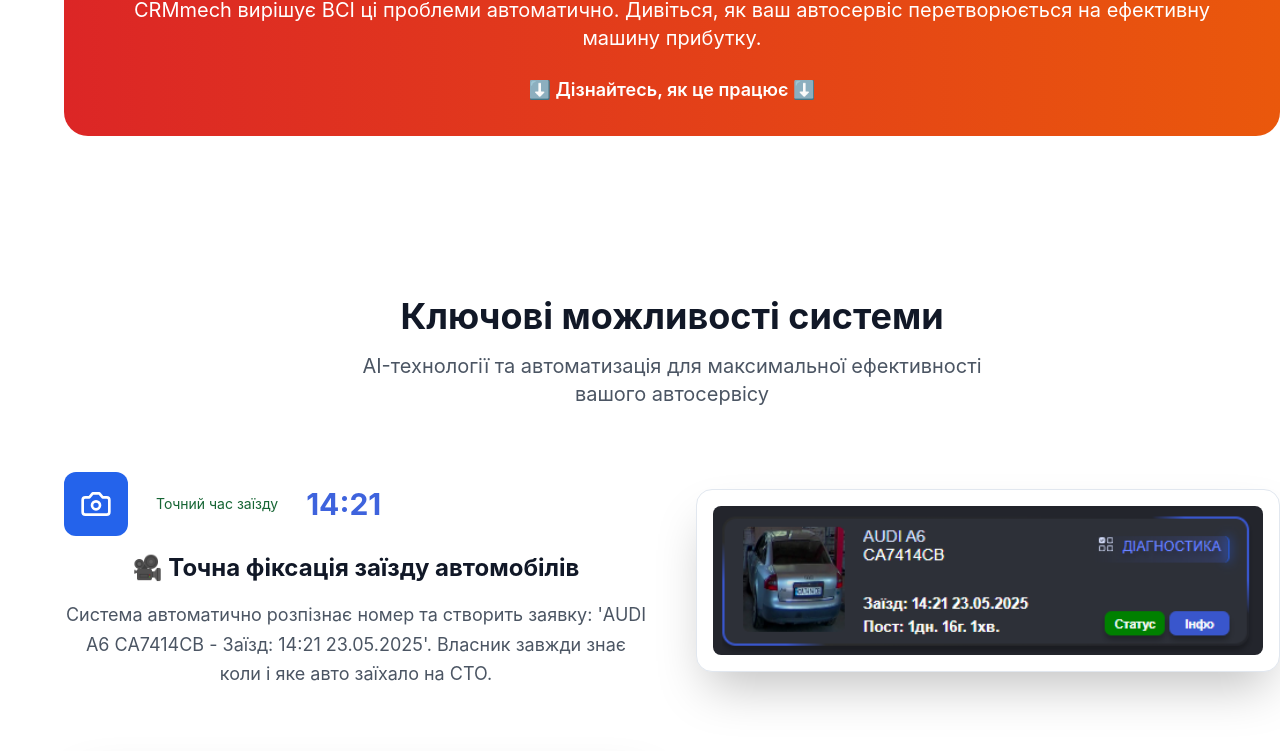
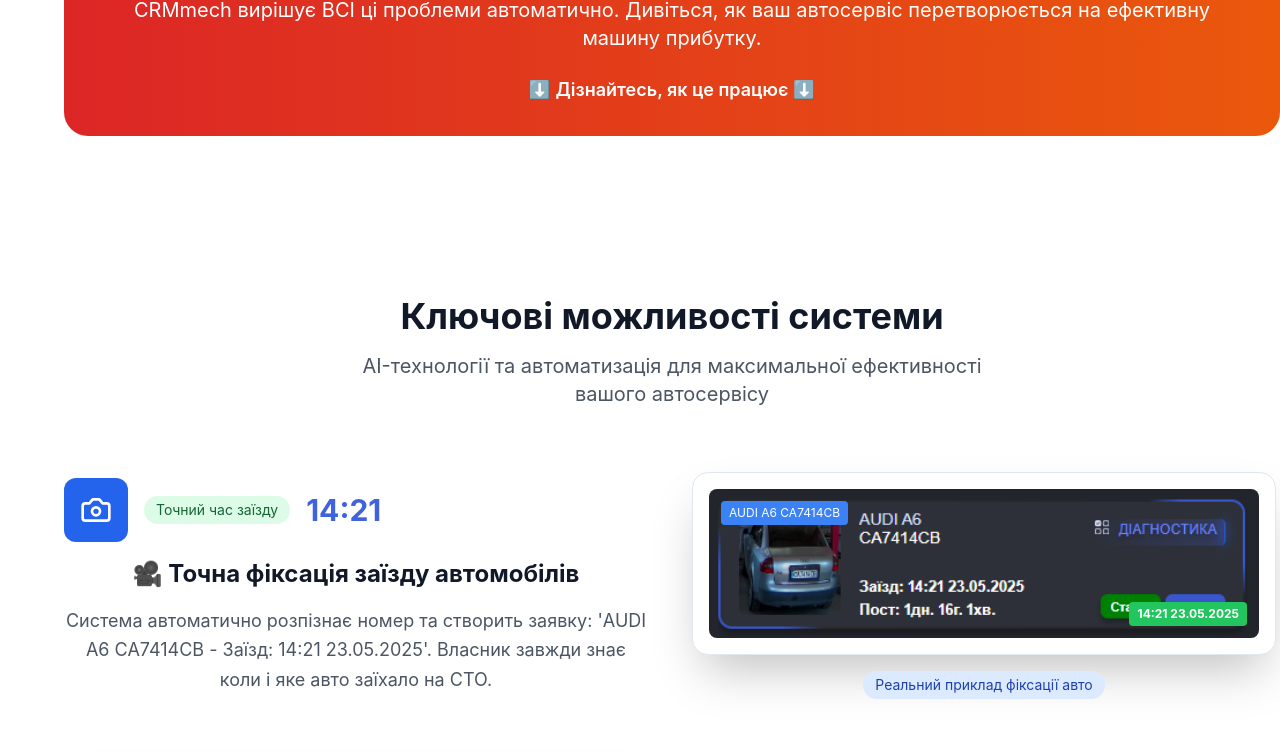
Before and after one commit to ExpanseCode/CRMMech, a React (Vite) app: page / in a window 1280 px wide. Shown: the part 1989-2740 px from the top of the page. Built offline with nearby package versions, Linux system fonts and the light colour scheme.

Commit message:
animations and header edits

```diff
--- a/src/components/Landing/FeaturesSection/FeaturesSection.jsx
+++ b/src/components/Landing/FeaturesSection/FeaturesSection.jsx
@@ -1,21 +1,76 @@
 import css from './FeaturesSection.module.css';
 import ListOfExtraFeatures from './ListOfExtraFeatures/ListOfExtraFeatures.jsx';
 import ListOfMainFeatures from './ListOfMainFeatures/ListOfMainFeatures.jsx';
+import { motion } from 'framer-motion';
+import { useState } from 'react';
+import { X } from 'lucide-react';
 
 export default function FeaturesSection() {
+  const [lightboxImage, setLightboxImage] = useState(null);
+
+  const openLightbox = imageSrc => {
+    setLightboxImage(imageSrc);
+  };
+
+  const closeLightbox = () => {
+    setLightboxImage(null);
+  };
+
   return (
+    <>
+      {lightboxImage && (
+        <div
+          // className="fixed inset-0 bg-black/90 z-50 flex items-center justify-center p-4"
+          className={css.modalContainer}
+          onClick={closeLightbox}
+        >
+          <div
+            // className="relative max-w-6xl max-h-full"
+            className={css.imgBox}
+          >
+            <button
+              onClick={closeLightbox}
+              // className="absolute -top-12 right-0 text-white hover:text-gray-300 transition-colors"
+              className={css.closeBtn}
+            >
+              <X
+                // className="h-8 w-8"
+                className={css.close}
+              />
+            </button>
+            <img
+              src={lightboxImage}
+              alt="CRMmech Screenshot"
+              // className="max-w-full max-h-full object-contain rounded-lg"
+              className={css.img}
+              onClick={e => e.stopPropagation()}
+            />
+          </div>
+        </div>
+      )}
+
       <section id="features">
         <div className={css.container}>
+          <motion.div
+            initial={{ opacity: 0, y: 30 }}
+            whileInView={{ opacity: 1, y: 0 }}
+            transition={{ duration: 0.6 }}
+            viewport={{ once: true }}
+            // className="text-center mb-16"
+          >
             <div className={css.titleBox}>
               <p className={css.title}>Ключові можливості системи</p>
               <p className={css.descr}>
-            AI-технології та автоматизація для максимальної ефективності <br />{' '}
-            вашого автосервісу
+                AI-технології та автоматизація для максимальної ефективності{' '}
+                <br /> вашого автосервісу
               </p>
             </div>
-        <ListOfMainFeatures />
+          </motion.div>
+
+          <ListOfMainFeatures openLightbox={openLightbox} />
           <ListOfExtraFeatures />
         </div>
       </section>
+    </>
   );
 }
--- a/src/components/Landing/FeaturesSection/FeaturesSection.module.css
+++ b/src/components/Landing/FeaturesSection/FeaturesSection.module.css
@@ -1,5 +1,6 @@
 .container {
-  padding: 0 32px;}
+  padding: 0 32px;
+}
 
 .titleBox {
   width: 100%;
@@ -24,3 +25,47 @@
   line-height: 1.75rem;
   text-align: center;
 }
+
+.modalContainer {
+  position: fixed;
+  top: 0;
+  right: 0;
+  bottom: 0;
+  left: 0;
+
+  display: flex;
+  align-items: center;
+  justify-content: center;
+  background-color: #000000e6;
+  z-index: 9999;
+}
+
+.imgBox {
+  position: relative;
+}
+
+.closeBtn {
+  width: 2rem;
+  height: 2rem;
+
+  background-color: transparent;
+  border: none;
+
+  position: absolute;
+  right: 0;
+  top: -3rem;
+
+  cursor: pointer;
+}
+
+.close {
+  width: 2rem;
+  height: 2rem;
+  stroke: #e1e7ef;
+}
+
+.img {
+  max-width: 100%;
+  height: auto;
+  border-radius: 0.5rem;
+}
--- a/src/components/Landing/FeaturesSection/ListOfExtraFeatures/ListOfExtraFeatures.jsx
+++ b/src/components/Landing/FeaturesSection/ListOfExtraFeatures/ListOfExtraFeatures.jsx
@@ -7,6 +7,7 @@ import {
   Zap,
 } from 'lucide-react';
 import css from './ListOfExtraFeatures.module.css';
+import { motion } from 'framer-motion';
 
 export default function ListOfExtraFeatures(params) {
   const additionalFeatures = [
@@ -57,7 +58,16 @@ export default function ListOfExtraFeatures(params) {
   return (
     <ul className={css.list}>
       {additionalFeatures.map((item, index) => (
-        <li key={index} className={css.item}>
+        <motion.div
+          key={index}
+          initial={{ opacity: 0, y: 30 }}
+          whileInView={{ opacity: 1, y: 0 }}
+          transition={{ duration: 0.6, delay: index * 0.1 }}
+          viewport={{ once: true }}
+          whileHover={{ y: -6, scale: 1.02 }}
+          className={css.item}
+        >
+          {/* <li key={index} className={css.item}> */}
           <div
             style={{ backgroundColor: `${item.color}` }}
             className={css.iconBox}
@@ -66,7 +76,8 @@ export default function ListOfExtraFeatures(params) {
           </div>
           <p className={css.title}>{item.title}</p>
           <p className={css.descr}>{item.description}</p>
-        </li>
+          {/* </li> */}
+        </motion.div>
       ))}
     </ul>
   );
--- a/src/components/Landing/FeaturesSection/ListOfMainFeatures/ListOfMainFeatures.jsx
+++ b/src/components/Landing/FeaturesSection/ListOfMainFeatures/ListOfMainFeatures.jsx
@@ -1,10 +1,11 @@
-import { Camera, Calculator, Timer } from 'lucide-react';
+import { Camera, Calculator, Timer, ZoomIn } from 'lucide-react';
 import css from './ListOfMainFeatures.module.css';
 import carCard from '../../../../assets/carCard.png';
 import planner from '../../../../assets/planner.png';
 import analytics from '../../../../assets/analytics.png';
+import { motion } from 'framer-motion';
 
-export default function ListOfMainFeatures(params) {
+export default function ListOfMainFeatures({ openLightbox }) {
   const mainFeatures = [
     {
       icon: Camera,
@@ -14,6 +15,9 @@ export default function ListOfMainFeatures(params) {
       stats: '14:21',
       highlight: 'Точний час заїзду',
       img: carCard,
+      bottomCaption: 'Реальний приклад фіксації авто',
+      imgTopCaption: 'AUDI A6 CA7414CB',
+      imgBottomCaption: '14:21 23.05.2025',
     },
     {
       icon: Timer,
@@ -23,6 +27,9 @@ export default function ListOfMainFeatures(params) {
       stats: '16г 1хв',
       highlight: 'Нормогодини',
       img: planner,
+      bottomCaption: 'Планувальник та календар',
+      imgTopCaption: '📅 Планувальник',
+      imgBottomCaption: 'Реальний час',
     },
     {
       icon: Calculator,
@@ -32,6 +39,9 @@ export default function ListOfMainFeatures(params) {
       stats: 'Статус',
       highlight: 'Реальний час',
       img: analytics,
+      bottomCaption: 'Фінансова аналітика',
+      imgTopCaption: '💰 Фінанси',
+      imgBottomCaption: '497 всього',
     },
   ];
 
@@ -39,7 +49,15 @@ export default function ListOfMainFeatures(params) {
     <div>
       <ul className={css.list}>
         {mainFeatures.map((item, index) => (
-          <li key={index} className={css.item}>
+          <motion.div
+            key={index}
+            initial={{ opacity: 0, y: 30 }}
+            whileInView={{ opacity: 1, y: 0 }}
+            transition={{ duration: 0.6, delay: index * 0.1 }}
+            viewport={{ once: true }}
+            className={css.item}
+          >
+            {/* <li key={index} className={css.item}> */}
             <div className={css.textPart}>
               <div className={css.topPart}>
                 <div className={css.iconBox}>
@@ -53,14 +71,32 @@ export default function ListOfMainFeatures(params) {
             </div>
             <div className={css.imagePart}>
               <div className={css.imgBox}>
-                <img
-                  src={item.img}
-                  alt="Фінансова аналітика CRMmech - облік доходів та витрат автосервісу"
-                  className={css.img}
-                />
+                <div
+                  className={css.relative}
+                  onClick={() => openLightbox(item.img)}
+                >
+                  <img
+                    src={item.img}
+                    alt="Фінансова аналітика CRMmech - облік доходів та витрат автосервісу"
+                    className={css.img}
+                  />
+                  <p
+                    className={`${css.imgTopCaption} ${
+                      index === 2 && css.imgTopCaptionPurple
+                    }`}
+                  >
+                    {item.imgTopCaption}
+                  </p>
+                  <p className={css.imgBottomCaption}>
+                    {item.imgBottomCaption}
+                  </p>
+                  <ZoomIn className={css.zoom} />
+                </div>
               </div>
+              <p className={css.bottomCaption}>{item.bottomCaption}</p>
             </div>
-          </li>
+            {/* </li> */}
+          </motion.div>
         ))}
       </ul>
     </div>
--- a/src/components/Landing/FeaturesSection/ListOfMainFeatures/ListOfMainFeatures.module.css
+++ b/src/components/Landing/FeaturesSection/ListOfMainFeatures/ListOfMainFeatures.module.css
@@ -52,7 +52,7 @@
   color: var(--dark-green-text);
 
   padding: 0.25rem 0.75rem;
-  background-color: var(----light-green-icon);
+  background-color: var(--light-green-icon);
   border-radius: 9999px;
 
   display: flex;
@@ -82,6 +82,9 @@
 
 .imagePart {
   width: 576px;
+  display: flex;
+  flex-direction: column;
+  align-items: center;
 }
 
 .imgBox {
@@ -98,8 +101,93 @@
   scale: 1.1;
 }
 
+.relative {
+  position: relative;
+}
+
 .img {
   width: 100%;
   object-fit: contain;
   border-radius: 0.5rem;
+  transition: filter 0.5s ease-in-out;
 }
+
+.imgBox:hover .img {
+  filter: blur(2px);
+}
+
+.imgTopCaption {
+  font-size: 0.75rem;
+  line-height: 1rem;
+  padding-top: 0.25rem;
+  padding-bottom: 0.25rem;
+  padding-left: 0.5rem;
+  padding-right: 0.5rem;
+  border-radius: 0.25rem;
+  position: absolute;
+  top: 0.75rem;
+  left: 0.75rem;
+  background-color: #3b82f6;
+  z-index: 9;
+  color: white;
+}
+.imgTopCaptionPurple {
+  background-color: #a855f7;
+}
+
+.imgBottomCaption {
+  color: white;
+  font-size: 0.75rem;
+  line-height: 1rem;
+  font-weight: 700;
+
+  padding-top: 0.25rem;
+  padding-bottom: 0.25rem;
+  padding-left: 0.5rem;
+  padding-right: 0.5rem;
+
+  background-color: #22c55e;
+
+  position: absolute;
+  right: 0.75rem;
+  bottom: 0.75rem;
+  border-radius: 0.25rem;
+  z-index: 999;
+}
+
+.bottomCaption {
+  color: var(--text-blue);
+  font-size: 0.875rem;
+  line-height: 1.25rem;
+
+  padding-top: 0.25rem;
+  padding-bottom: 0.25rem;
+
+  padding-left: 0.75rem;
+  padding-right: 0.75rem;
+
+  background-color: var(--light-blue-background);
+  border-radius: 9999px;
+
+  width: fit-content;
+
+  margin-top: 1rem;
+}
+
+.zoom {
+  width: 2rem;
+  height: 2rem;
+  stroke: white;
+
+  position: absolute;
+  top: 50%;
+  transform: translateY(-50%);
+  right: 50%;
+  transform: translateX(-50%);
+  opacity: 0;
+  transition: opacity 0.5s ease-in-out;
+}
+
+.imgBox:hover .zoom {
+  opacity: 1;
+}
--- a/src/components/Landing/Header/Header.jsx
+++ b/src/components/Landing/Header/Header.jsx
@@ -131,9 +131,14 @@ export default function Header() {
           >
             Вхід в систему
           </a>
-          <a href="free-test" className={css.freeTestLink}>
-            Безкоштовний тест
-          </a>
+          <div
+            onClick={() =>
+              window.open('https://forms.gle/oShc79zDeNqAyQ5p8', '_blank')
+            }
+            className={css.freeTestLink}
+          >
+            Замовити
+          </div>
         </div>
       </nav>
     </motion.nav>
```
Also changed, not shown: 1 other file (tests, documents, lock files or other folders). Lines whose indentation alone changed are shown as unchanged.
